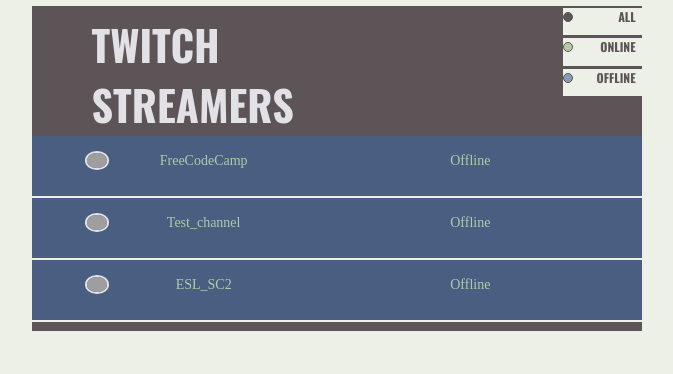
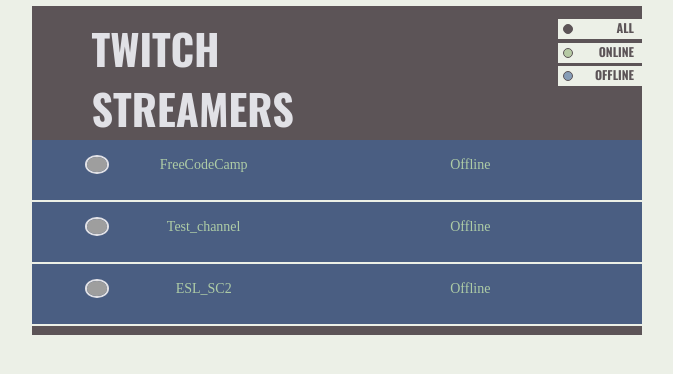
Before and after one commit to arpitgo4/Twitch-TV, a React app: page / in a window 1280 px wide. Shown: the whole page, without its empty margins (303-976 px from the left). Built offline with nearby package versions, Linux system fonts and the light colour scheme; grey boxes are pictures that could not be loaded; a web font is replaced by a local one.

Commit message:
sliders and heading aligned correctly

```diff
--- a/src/style.scss
+++ b/src/style.scss
@@ -34,7 +34,7 @@
 
 	.heading-text {
 		margin-left: 15%;
-		margin-top: 2%;
+		margin-top: 3%;
 	}
 
 	.heading-menu {
@@ -45,18 +45,24 @@
 
 .menu {
 
+	margin-top: 13px;
+	margin-bottom: 15px;
+
 	.slide {
 		color: $slider-text-color;
 		background-color: $body-background-color;
-		margin-top: 2%;
-		margin-bottom: 2%;
+
+		& > .row {
+			max-height: 20px;
+		}
 
 		.slide-icon {
 			border: 1px solid $app-background-color;
 			width: 10px;
 			height: 10px;
 			border-radius: 50%;
-			margin-top: 4px;
+			margin-top: 5px;
+			margin-left: 5px;
 
 			&.all {
 				background-color: $all-slider-icon-color;
@@ -75,6 +81,7 @@
 			text-transform: uppercase;
 			color: $app-background-color;
 			text-align: right;
+			margin-bottom: -4px;
 		}
 	}
 }
```
